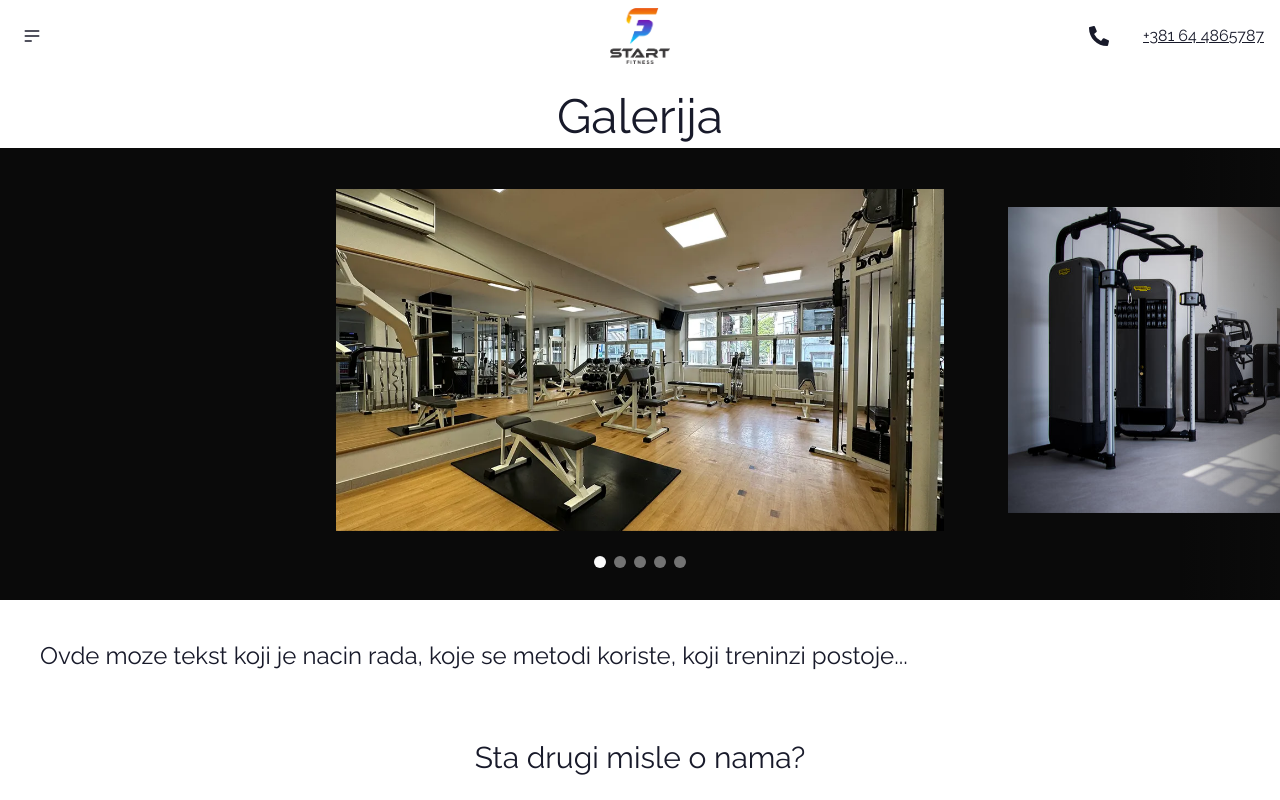
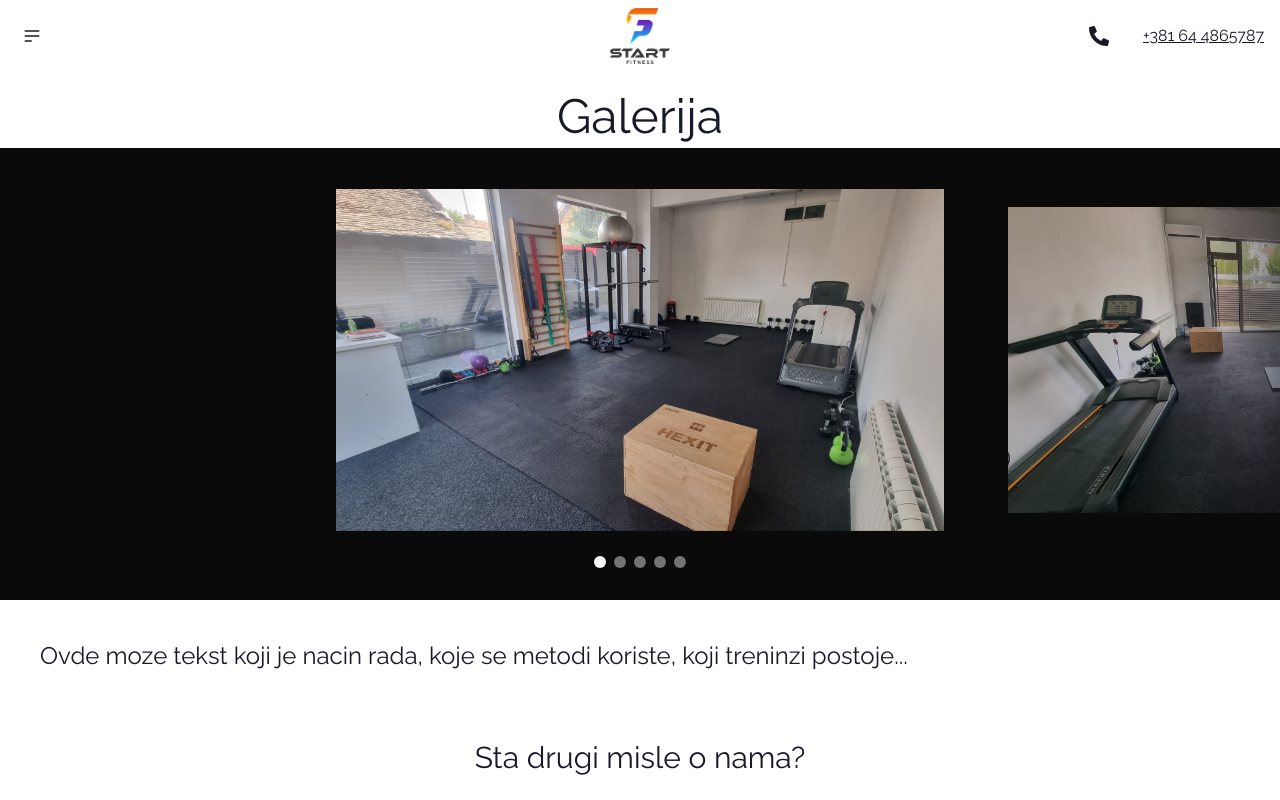
Before and after one commit to Markobanduka/Darko-Start, a React (Vite) app: page /galerija in a window 1280 px wide. Shown: the top 800 px of the page. Built offline with nearby package versions, Linux system fonts and the light colour scheme; the HTML template or start-up script is replaced by a standard one.

Commit message:
added 2 images in gallery

```diff
--- a/src/components/pages/galleryPage/SwipeCarousel.jsx
+++ b/src/components/pages/galleryPage/SwipeCarousel.jsx
@@ -1,9 +1,9 @@
-import React, { useEffect, useState } from "react";
+import { useEffect, useState } from "react";
 import { motion, useMotionValue } from "framer-motion";
 
 const imgs = [
-  "/teretana-3.webp",
-  "/teretane-beograd-1.jpg",
+  "/gym-1.jpeg",
+  "/gym-2.jpeg",
   "/licni-trener.jpg",
   "/Personalni-trener.jpg",
   "/personalni-trening.jpg",
```
Also changed, not shown: public/gym-1.jpeg (added), public/gym-2.jpeg (added).
